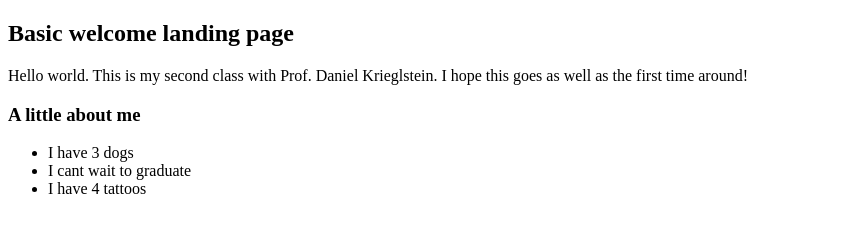
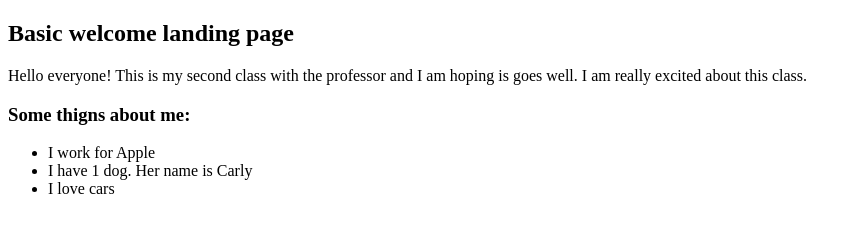
Before and after one commit to Lucien-s-First-Organization/lab1, a plain HTML site: page index.html in a window 1280 px wide. Shown: the whole page, without its empty margins (0-858 px from the left). Drawn offline with Linux system fonts and the light colour scheme.

Commit message:
my changes

```diff
--- a/index.html
+++ b/index.html
@@ -6,12 +6,12 @@
 	    </head>
 	        <body>
 		    <h2> Basic welcome landing page</h2>
-		    <p> Hello world. This is my second class with Prof. Daniel Krieglstein. I hope this goes as well as the first time around! </p>
-		    <h3>A little about me</h3>
+		    <p> Hello everyone! This is my second class with the professor and I am hoping is goes well.  I am really excited about this class. </p>
+		    <h3>Some thigns about me:</h3>
 			    <ul>
-				    <li>I have 3 dogs</li>
-				    <li>I cant wait to graduate</li>
-				    <li>I have 4 tattoos </li>
+				    <li>I work for Apple</li>
+				    <li>I have 1 dog.  Her name is Carly</li>
+				    <li>I love cars</li>
 			    </ul>
 	</body>
 </html>
```
